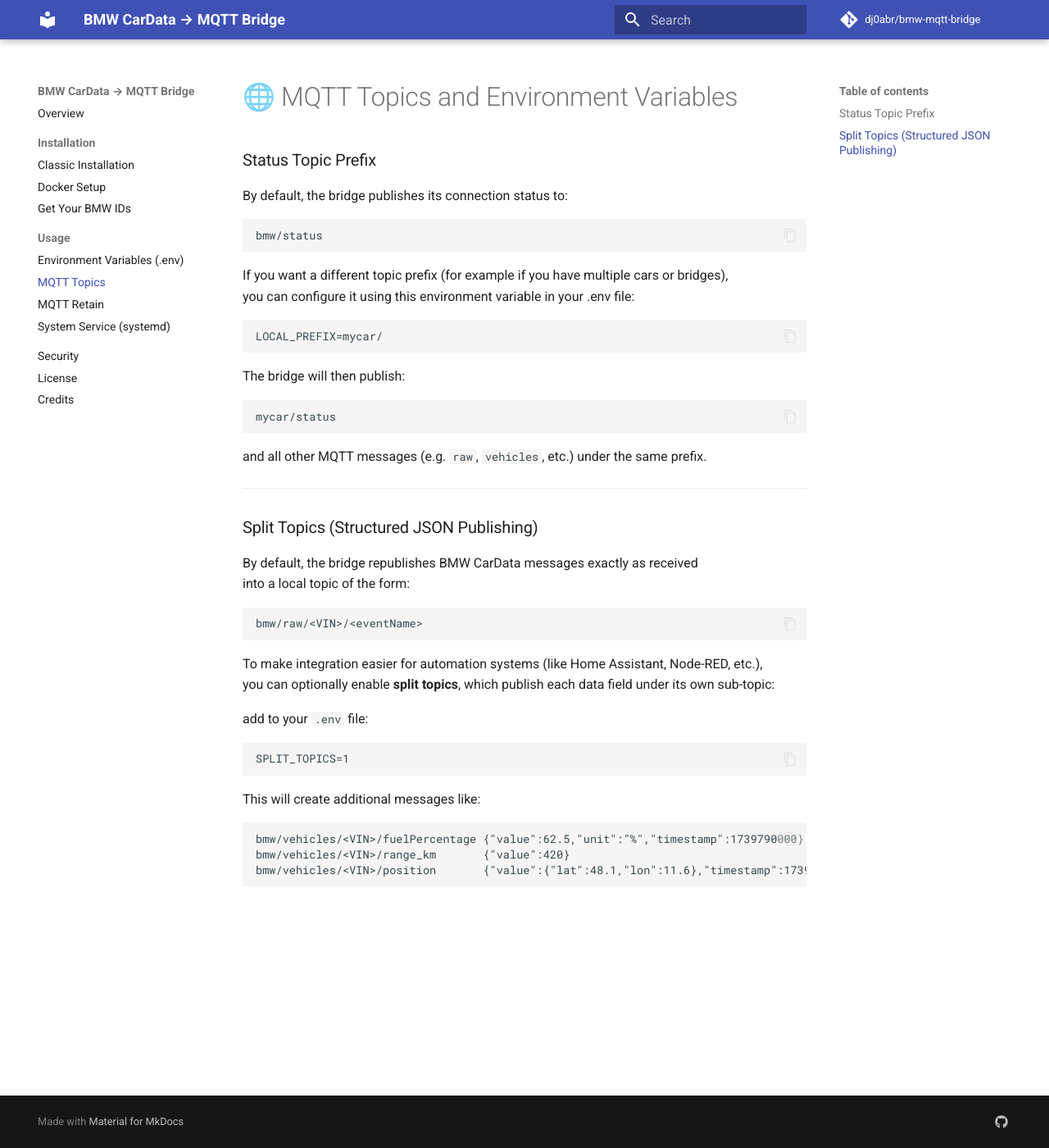
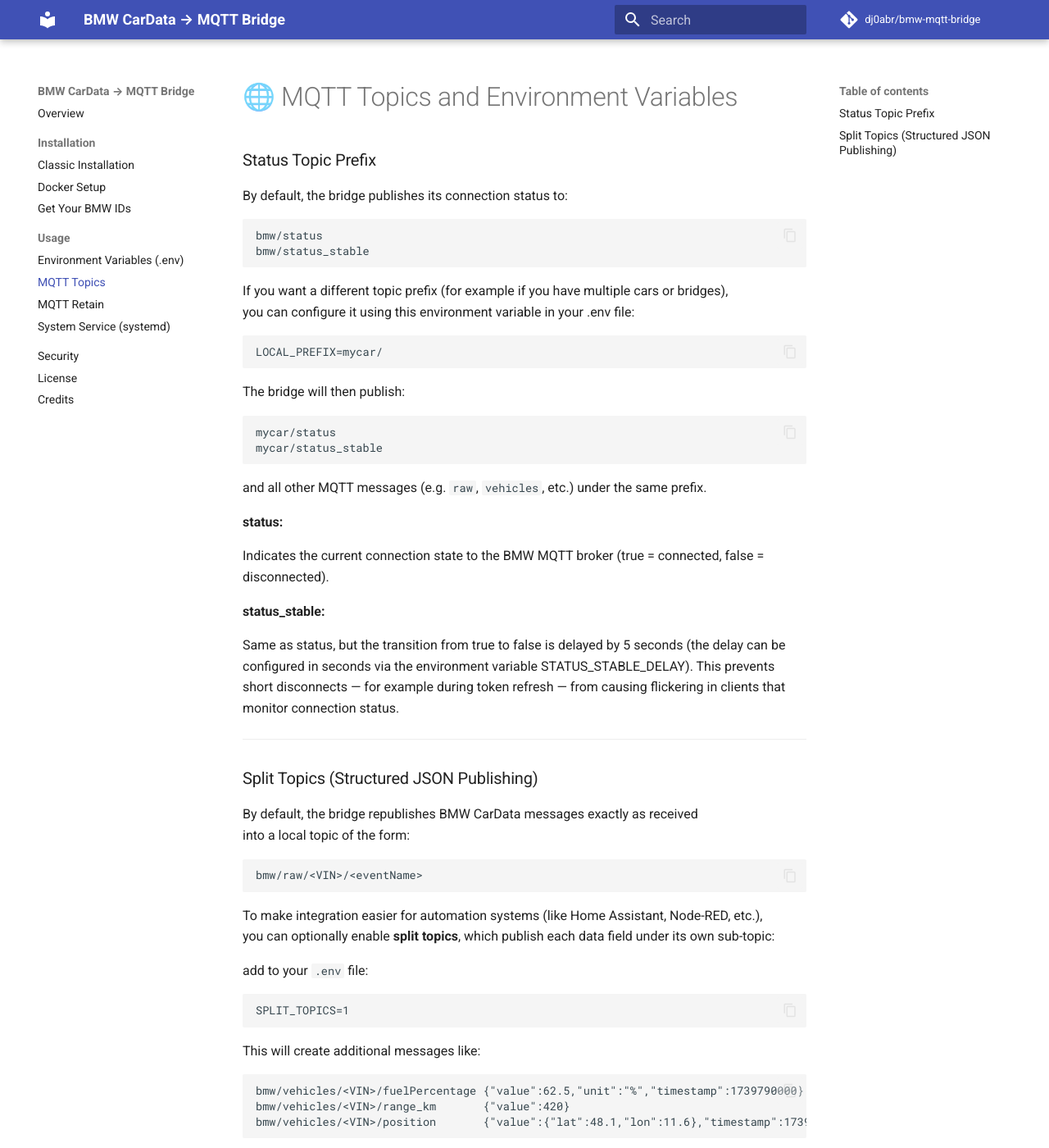
Before and after one commit to oemich/bmw-mqtt-bridge, an MkDocs documentation site: the page built from docs/mqtt.md, in a window 1280 px wide and 1400 px high. Shown: the whole window at 82% size. Built offline with MkDocs 1.6.1 and Material for MkDocs 9.7.7, drawn with Linux system fonts in a browser that asks for light colours; comment, search, counter and statistics services are not loaded.

Commit message:
status delay

````diff
--- a/docs/mqtt.md
+++ b/docs/mqtt.md
@@ -6,6 +6,7 @@
 
 ```
 bmw/status
+bmw/status_stable
 ```
 
 If you want a different topic prefix (for example if you have multiple cars or bridges),
@@ -19,9 +20,19 @@
 
 ```
 mycar/status
+mycar/status_stable
 ```
 
 and all other MQTT messages (e.g. `raw`, `vehicles`, etc.) under the same prefix.
+
+**status:**
+
+Indicates the current connection state to the BMW MQTT broker (true = connected, false = disconnected).
+
+**status_stable:**
+
+Same as status, but the transition from true to false is delayed by 5 seconds (the delay can be configured in seconds via the environment variable STATUS_STABLE_DELAY).
+This prevents short disconnects — for example during token refresh — from causing flickering in clients that monitor connection status.
 
 ---
 
````
